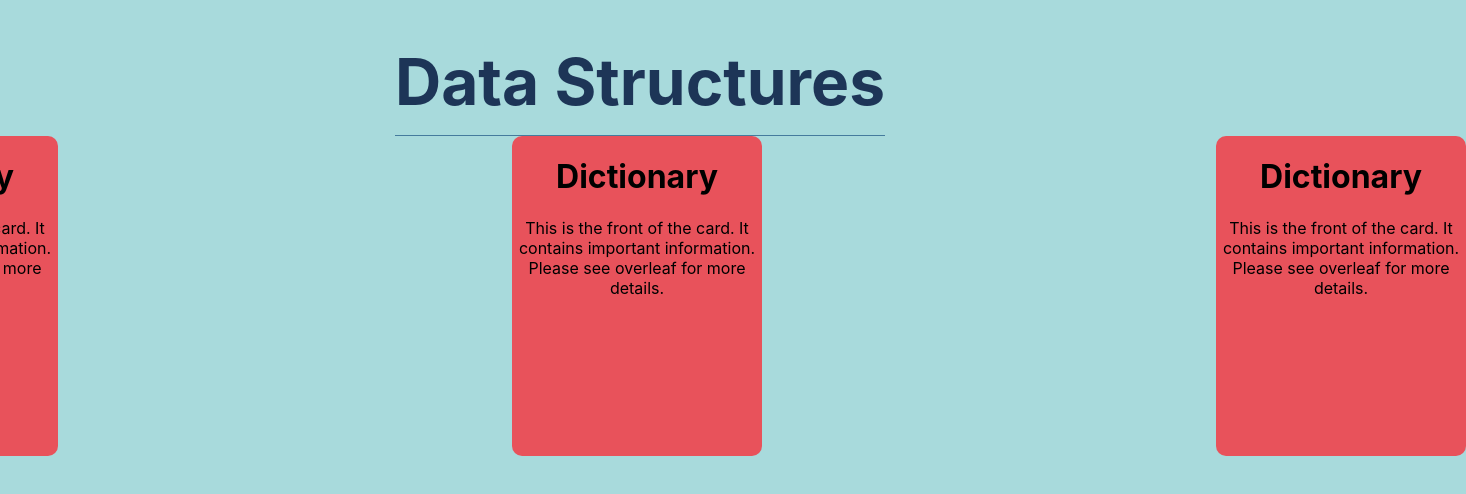
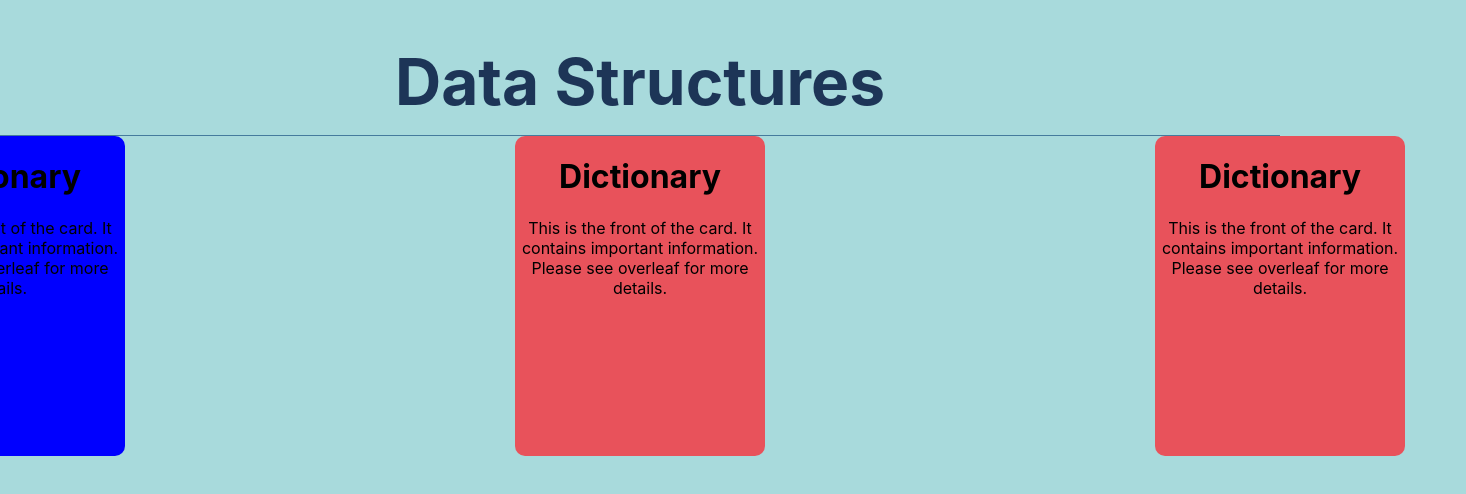
Before and after one commit to michael-mcmasters/Notecards, a React (Create React App) app: page / in a window 1280 px wide. Shown: the top 494 px of the page, 1466 px wide, since content can reach past the window. Built offline with nearby package versions, Linux system fonts and the light colour scheme.

Commit message:
All cards now center perfectly no matter what cycled card is appearing

```diff
--- a/src/App.css
+++ b/src/App.css
@@ -1,6 +1,6 @@
 .App {
   text-align: center;
-  width: fit-content;
+  width: 100vw;
   margin: 0 auto;
 }
 
--- a/src/components/css/Cards.css
+++ b/src/components/css/Cards.css
@@ -1,5 +1,6 @@
 .row {
   display: flex;
-  /* justify-content: center; */
-  /* width: 100%; */
+  /* position: relative; */
+  /* justify-content: space-between; */
+  width: 100%;
 }
--- a/src/components/js/Card.js
+++ b/src/components/js/Card.js
@@ -35,20 +35,20 @@ export default function Card(props) {
 
   const handleMoveCard = (newDirection) => {
     if (newDirection === "left") {
-      if (direction <= -110) {
-        setDirection(110);
+      if (direction <= -100) {
+        setDirection(100);
         setTransition("");
       } else {
-        setDirection(direction - 55);
+        setDirection(direction - 50);
         setTransition("all 0.8s ease");
       }
     }
     else if (newDirection === "right") {
-      if (direction >= 110) {
-        setDirection(-110);
+      if (direction >= 100) {
+        setDirection(-100);
         setTransition("");
       } else {
-        setDirection(direction + 55);
+        setDirection(direction + 50);
         setTransition("all 0.8s ease");
       }
     }
@@ -107,6 +107,8 @@ export default function Card(props) {
   );
 };
 
+// left moves card into position, pushing it away from the left.
+// transform offsets half of card's width so it centers around its own axis.
 const FlipCardContainer = styled.div`
     width: 250px;
     height: 320px;
@@ -115,9 +117,11 @@ const FlipCardContainer = styled.div`
     cursor: pointer;
     position: absolute;
     transition: ${props => props.transition};
-    left: ${props => `${props.direction - 15}vw`};
-`;
-// transition: left 0.8s;
+
+    left: ${props => props.direction}%;
+    transform: translateX(-50%);
+    -webkit-transform:translateX(-50%);
+    `;
 
 const FlipCard = styled.div`
     width: 100%;
--- a/src/components/js/Cards.js
+++ b/src/components/js/Cards.js
@@ -54,7 +54,7 @@ export default function App() {
         <Card
           key={-2}
           index={cards[i].id}   // Flip animation needs index. Will not work if you use key as index.
-          direction={-110}
+          direction={-100}
           backgroundColor={cards[i].backgroundColor}
           frontText={cards[i].frontText}
           backText={cards[i].backText}
@@ -62,7 +62,7 @@ export default function App() {
         <Card
           key={-1}
           index={cards[i].id}   // Flip animation needs index. Will not work if you use key as index.
-          direction={-55}
+          direction={-50}
           backgroundColor={cards[i].backgroundColor}
           frontText={cards[i].frontText}
           backText={cards[i].backText}
@@ -71,14 +71,14 @@ export default function App() {
           key={0}
           index={cards[i].id}   // Flip animation needs index. Will not work if you use key as index.
           direction={0}
-          backgroundColor={cards[i].backgroundColor}
+          backgroundColor={"blue"}
           frontText={cards[i].frontText}
           backText={cards[i].backText}
         />
         <Card
           key={1}
           index={cards[i].id}   // Flip animation needs index. Will not work if you use key as index.
-          direction={55}
+          direction={50}
           backgroundColor={cards[i].backgroundColor}
           frontText={cards[i].frontText}
           backText={cards[i].backText}
@@ -86,7 +86,7 @@ export default function App() {
         <Card
           key={2}
           index={cards[i].id}   // Flip animation needs index. Will not work if you use key as index.
-          direction={110}
+          direction={100}
           backgroundColor={cards[i].backgroundColor}
           frontText={cards[i].frontText}
           backText={cards[i].backText}
```
